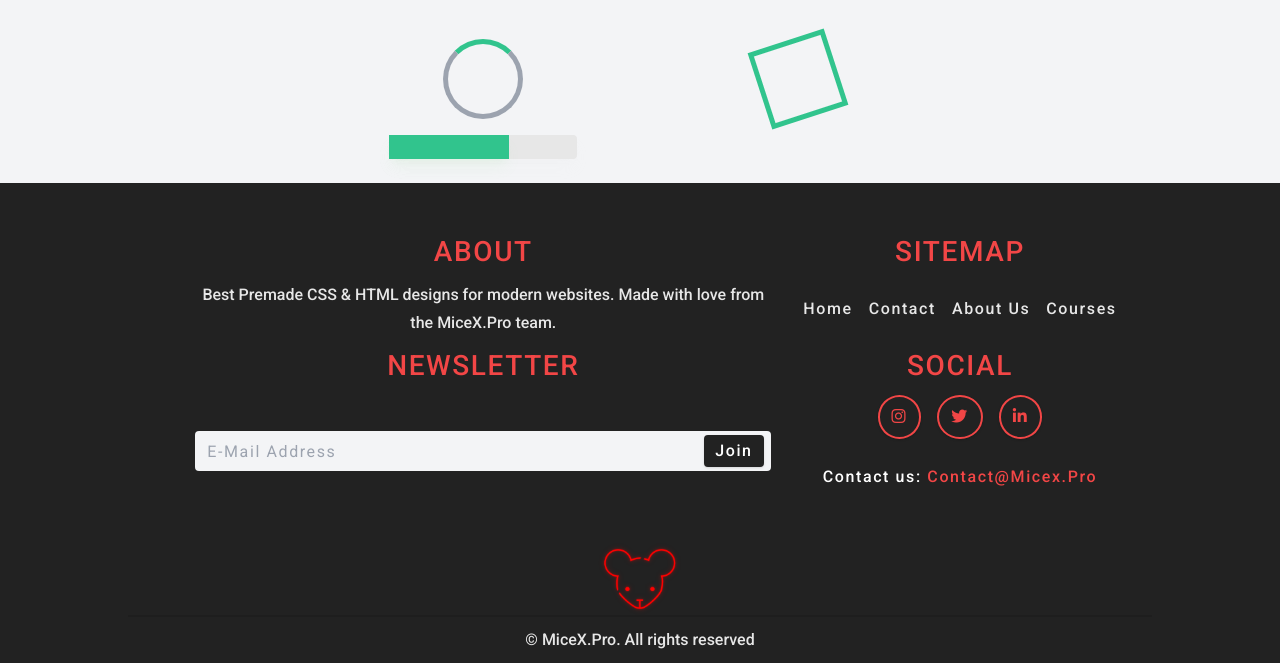
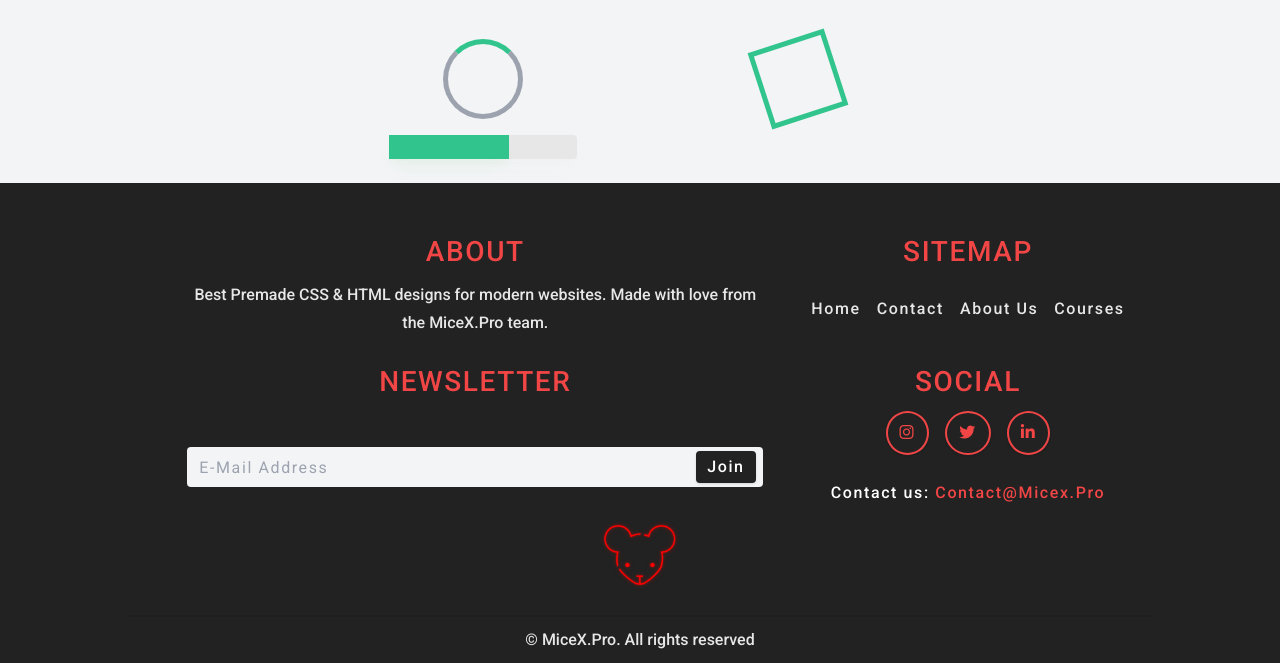
Before and after one commit to micex-pro/mpod, a PHP site: page / in a window 1280 px wide. Shown: the part 5077-5740 px from the top of the page. Run offline with PHP 8.4, Linux system fonts and the light colour scheme.

Commit message:
24/05/2023

```diff
--- a/assets/css/global.css
+++ b/assets/css/global.css
@@ -1435,8 +1435,8 @@ input:checked + .slider:before {
     grid-template-columns: repeat(3, auto);
     justify-content: center;
     align-items: start;
-    padding: 1rem;
-    padding-top: 3rem;
+    padding: 3rem 0 0 0;
+    grid-gap: 1rem 1rem;
 
   }
 
@@ -1456,6 +1456,7 @@ input:checked + .slider:before {
   .footer-logo{
     grid-column: 1 / 4;
     grid-row: 4;
+    margin-top: -3rem;
   }
 
   .footer-about{
```
